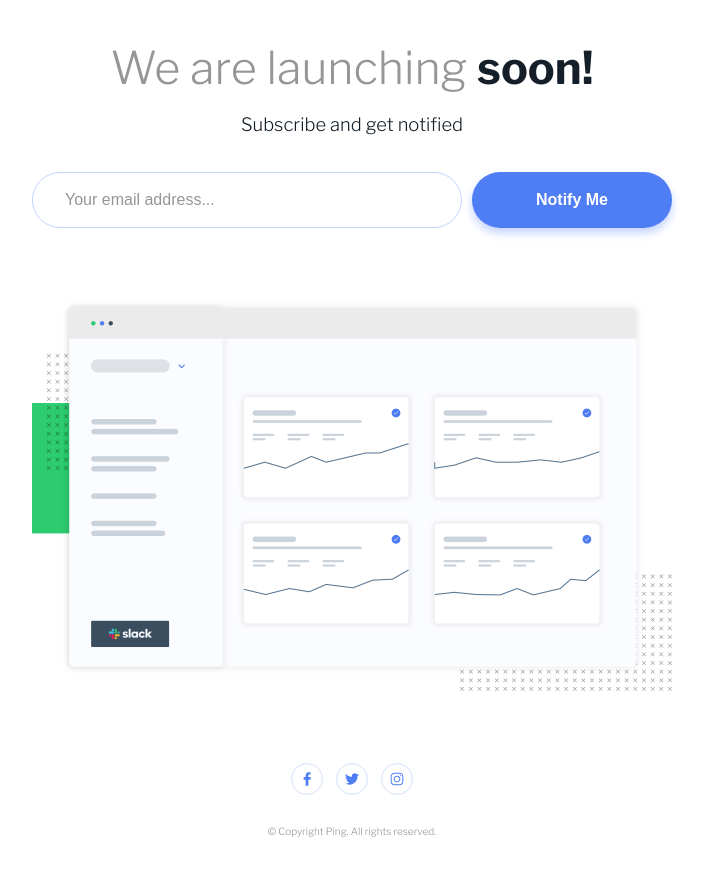
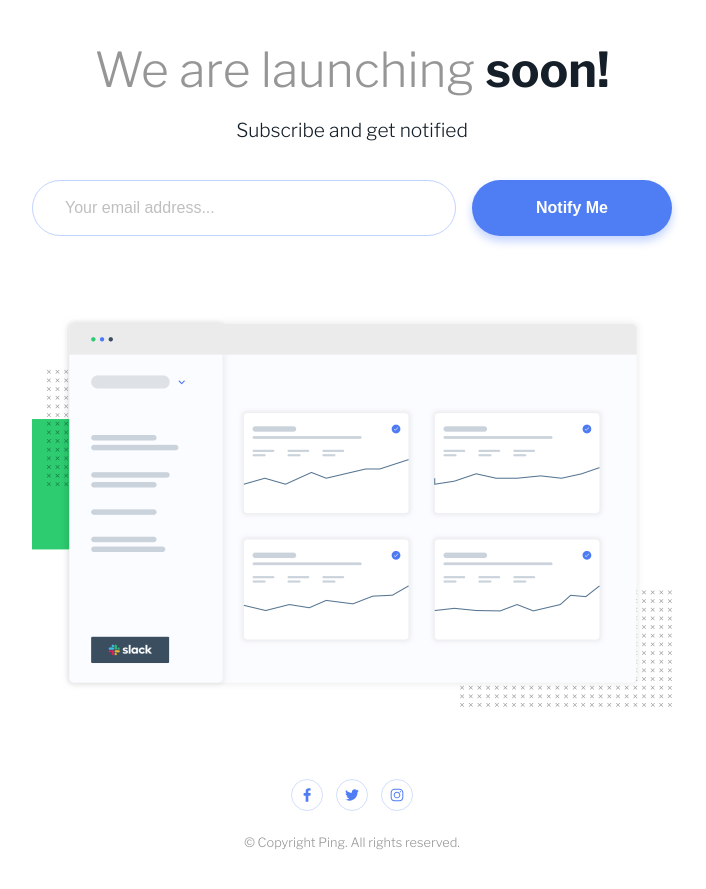
Before and after one commit to marisudris/frontend-mentor-ping-coming-soon-page, a plain HTML site: page index.html in a window 1280 px wide. Shown: the part 115-1004 px from the top of the page, without its empty margins (288-994 px from the left). Drawn offline with nearby package versions, Linux system fonts and the light colour scheme.

Commit message:
Minor fixes

```diff
--- a/style.css
+++ b/style.css
@@ -34,6 +34,7 @@ img {
   --clr-light-red: hsl(354, 100%, 66%);
 
   --clr-gray: hsl(0, 0%, 59%);
+  --clr-light-gray: hsl(0, 0%, 75%);
   --clr-very-dark-blue: hsl(209, 33%, 12%);
 }
 
@@ -48,7 +49,7 @@ body {
 
 .header {
   max-width: 640px;
-  margin: 5.375em 1.125em 4.5em;
+  margin: 5.375em 1.125em 5em;
   text-align: center;
 }
 
@@ -78,7 +79,7 @@ body {
 
 @media (min-width: 600px) {
   .title {
-    font-size: 2.8125rem;
+    font-size: 3rem;
     margin-bottom: 0.4em;
   }
 }
@@ -91,7 +92,7 @@ body {
 
 @media (min-width: 600px) {
   .header__byline {
-    font-size: 1.15rem;
+    font-size: 1.2rem;
     margin-bottom: 2em;
   }
 }
@@ -99,7 +100,7 @@ body {
 .form {
   display: grid;
   grid-auto-flow: dense;
-  gap: 1em 0.625em;
+  gap: 1em;
 }
 
 @media (min-width: 600px) {
@@ -127,7 +128,7 @@ body {
 }
 
 .input-text::placeholder {
-  color: var(--clr-gray);
+  color: var(--clr-light-gray);
 }
 
 .input-warning {
@@ -166,7 +167,7 @@ body {
 }
 
 .footer {
-  padding-bottom: 2.25em;
+  padding-bottom: 3em;
   margin-top: 4.5em;
   text-align: center;
 }
@@ -174,7 +175,7 @@ body {
   display: flex;
   justify-content: center;
   gap: 0.8125em;
-  margin-bottom: 1.875em;
+  margin-bottom: 1.5em;
 }
 
 .social__link {
@@ -206,7 +207,7 @@ body {
 
 .copyright {
   color: var(--clr-gray);
-  font-size: 0.625rem;
+  font-size: 0.8rem;
 }
 
 .attribution {
```
